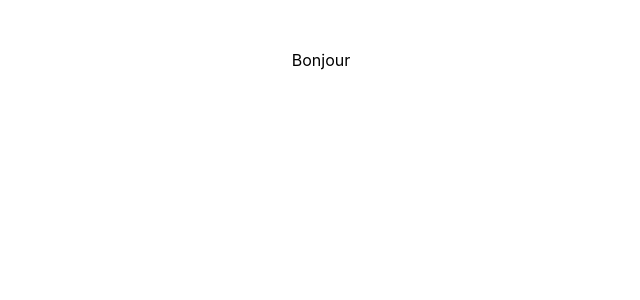
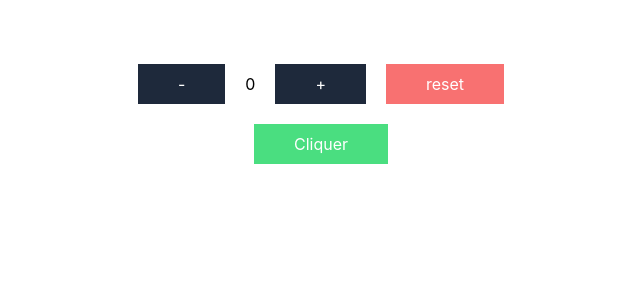
Before and after one commit to Jawad-coder10/tutorial-1, a React (Create React App) app: page / in a window 1280 px wide. Shown: the top 300 px of the page, without its empty margins (319-959 px from the left). Built offline with nearby package versions, Linux system fonts and the light colour scheme.

Commit message:
feat: compteur

```diff
--- a/public/index.html
+++ b/public/index.html
@@ -28,7 +28,8 @@
   </head>
   <body>
     <noscript>You need to enable JavaScript to run this app.</noscript>
-    <div id="root"></div>
+    <div id="root">
+    </div>
     <!--
       This HTML file is a template.
       If you open it directly in the browser, you will see an empty page.
--- a/src/App.js
+++ b/src/App.js
@@ -1,11 +1,9 @@
 import './App.css';
-import Welcome from './components/Welcome';
+import Compteur from './components/Compteur'
 
 function App() {
   return (
-    <>
-     <Welcome/>
-    </>
+      <Compteur/>
   );
 }
 
--- /dev/null
+++ b/src/components/Compteur.js
@@ -0,0 +1,36 @@
+import React, { useState } from 'react'
+
+export default function Compteur() {
+
+    const [counter, setCounter] = useState(0);
+
+    function add() {
+
+
+    }
+
+  return (
+    <div className='h-full mt-16 flex flex-col items-center justify-center'>
+    <div className='flex gap-5 items items-center'>
+      <button
+      onClick={() => { setCounter(-1) }}
+      className='px-10 py-2 bg-slate-800
+       text-white'> - </button>
+      <p> {counter} </p>
+      <button
+      className='px-10 py-2 bg-slate-800 text-white'
+      onClick={() => { setCounter(1) }}
+      >
+         + </button>
+      <button
+      onClick={() => { setCounter(0)}}
+      className='px-10 py-2 bg-red-400 text-white'> reset </button>
+    </div>
+
+    <div className='flex gap-5 items items-center mt-5'>
+      <button
+      className='px-10 py-2 bg-green-400 text-white'>Cliquer </button>
+    </div>
+    </div>
+  )
+}
--- a/src/components/Counter.js
+++ /dev/null
@@ -1,36 +0,0 @@
-import React, { useEffect, useState } from 'react'
-
-export default function Counter() {
-  const [counter, setCounter]= useState(0)
-  const [active, isActive]= useState(false)
-
-  useEffect(() => {
-
-      setCounter(counter+100)
-
-  },[active]);
-
-  return (
-    <>
-    <div className='flex gap-5 items items-center'>
-      <button
-        onClick={()=>setCounter(counter-5)}
-      className='px-10 py-2 bg-slate-800
-       text-white'> - </button>
-      <p> {counter} </p>
-      <button
-         onClick={()=>setCounter(counter+5)}
-      className='px-10 py-2 bg-slate-800 text-white'> + </button>
-      <button
-         onClick={()=>setCounter(0)}
-      className='px-10 py-2 bg-red-400 text-white'> reset </button>
-    </div>
-
-    <div className='flex gap-5 items items-center mt-5'>
-      <button
-         onClick={()=>isActive(!active)}
-      className='px-10 py-2 bg-green-400 text-white'>Cliquer : {JSON.stringify(active)} </button>
-    </div>
-    </>
-  )
-}
--- /dev/null
+++ b/src/components/Order.js
@@ -0,0 +1,18 @@
+import React from 'react';
+
+export default function Order() {
+  return (
+    <div className="mt-16 bg-white p-6 rounded-lg shadow-md max-w-sm mx-auto">
+      <h2 className="text-xl font-semibold text-gray-800 mb-4">Détails de la Commande</h2>
+      <div className="bg-gray-100 p-4 rounded-lg shadow-sm">
+        <p className="text-gray-600">Commande #12345</p>
+        <p className="text-gray-500 mt-2">Date: 10 Mars 2025</p>
+        <p className="text-gray-600 mt-4">Produits: <span className="font-bold">2 x Café, 1 x Croissant</span></p>
+        <p className="text-lg font-semibold text-green-600 mt-4">Total: 15,50 €</p>
+        <button className="mt-6 bg-blue-500 text-white py-2 px-4 rounded hover:bg-blue-600 transition">
+          Voir la commande
+        </button>
+      </div>
+    </div>
+  );
+}
--- a/src/components/Welcome.js
+++ /dev/null
@@ -1,13 +0,0 @@
-import React from 'react'
-import Counter from './Counter';
-export default function Welcome() {
-
-
-  return (
-    <div className="flex justify-center items-center">
-      <div className='m-12'>
-      Bonjour
-      </div>
-    </div>
-  );
-}
```
